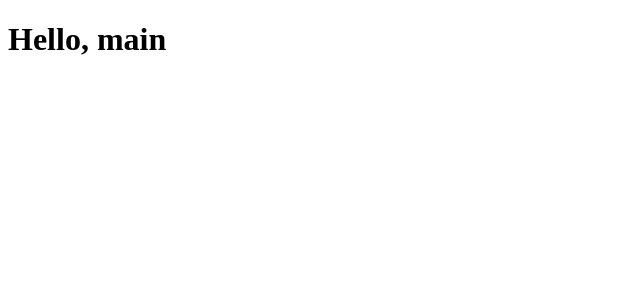
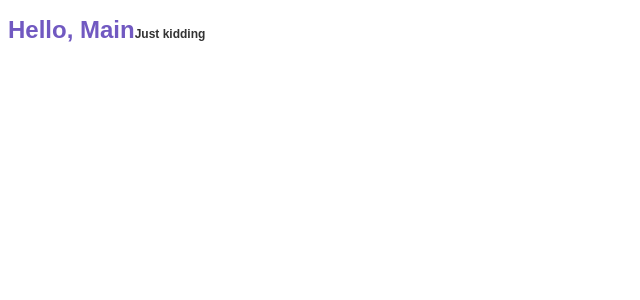
Before and after one commit to daniloxxv/github-issue-viewer, a React (Create React App) app: page / in a window 1280 px wide. Shown: the top 300 px of the page, without its empty margins (0-640 px from the left). Built offline with nearby package versions, Linux system fonts and the light colour scheme.

Commit message:
Playing with styled components

```diff
--- a/src/pages/Main/index.js
+++ b/src/pages/Main/index.js
@@ -1,5 +1,11 @@
 import React from 'react'
 
+import {Title } from './styles'
+
 export default function Main(){
-    return <h1>Hello, main</h1>
+    let seconds = new Date().getSeconds()
+    return <Title seconds={seconds}>Hello, Main
+        <small>Just kidding</small>
+
+    </Title>
 }
--- /dev/null
+++ b/src/pages/Main/styles.js
@@ -0,0 +1,13 @@
+import styled from 'styled-components'
+
+export const Title = styled.h1`
+    font-size: 24px;
+    color: #7159c1;
+    font-family: Arial, Helvetica, sans-serif;
+
+    small {
+        font-size: 12px;
+        color: #333;
+        display: ${props=>props.seconds%2 === 0 ? '' : 'none'};
+    }
+`
```
